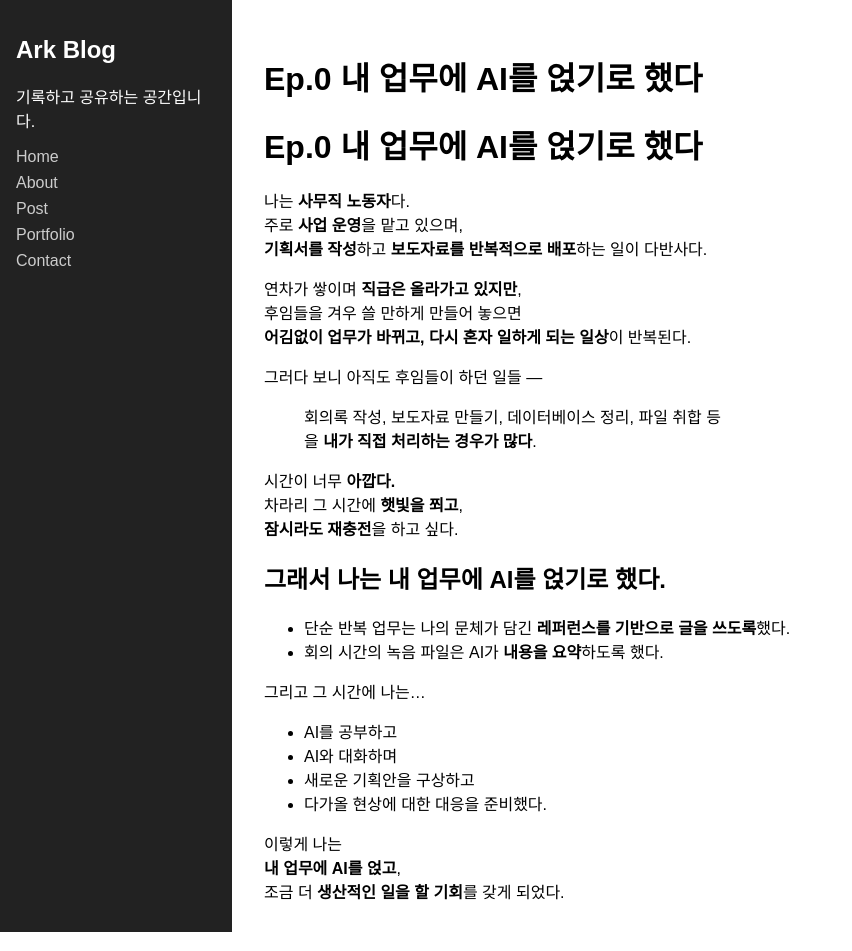
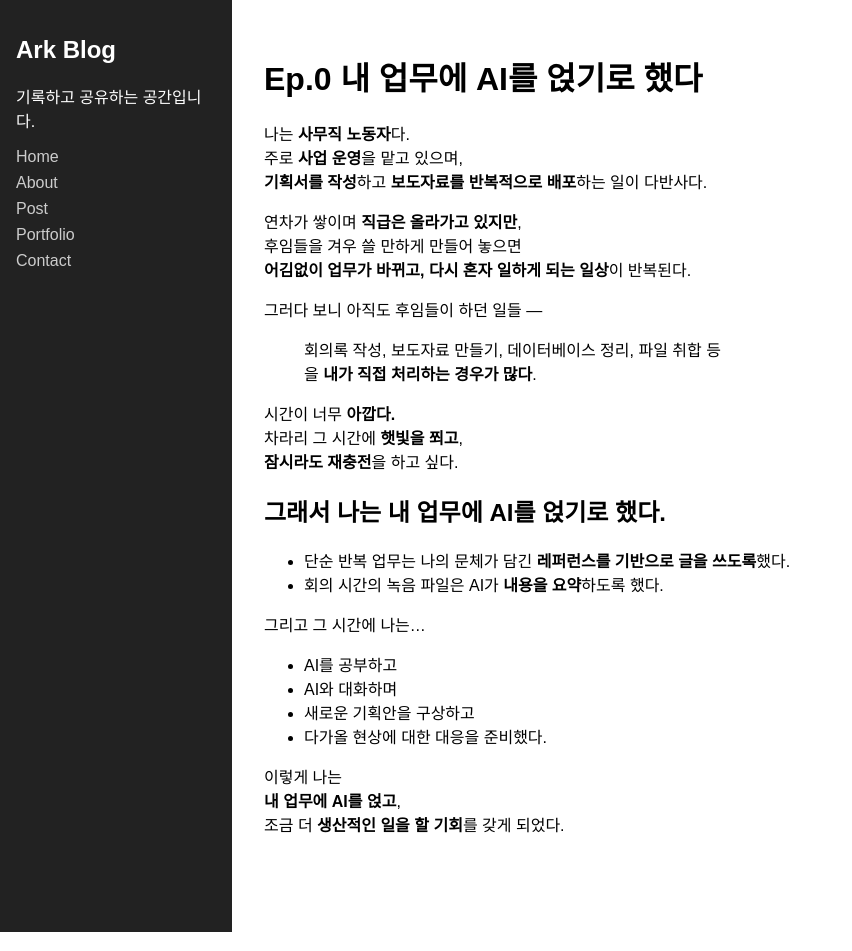
Before and after one commit to ark-poiop/ark-poiop.github.io, a Jekyll site: the page built from _posts/2024-04-16-Ep.0.md, in a window 1280 px wide. Shown: the whole page, without its empty margins (0-852 px from the left). Built offline with Jekyll 4.4.1, drawn with Linux system fonts in a browser that asks for light colours; our own code applies the rules of GitHub Pages for plain Markdown files.

Commit message:
Update 2024-04-16-Ep.0.md

```diff
--- a/_posts/2024-04-16-Ep.0.md
+++ b/_posts/2024-04-16-Ep.0.md
@@ -15,7 +15,8 @@ toc: true
 toc_sticky: true
 ---
 
-# Ep.0 내 업무에 AI를 얹기로 했다
+
+
 
 나는 **사무직 노동자**다.
 주로 **사업 운영**을 맡고 있으며,
```
